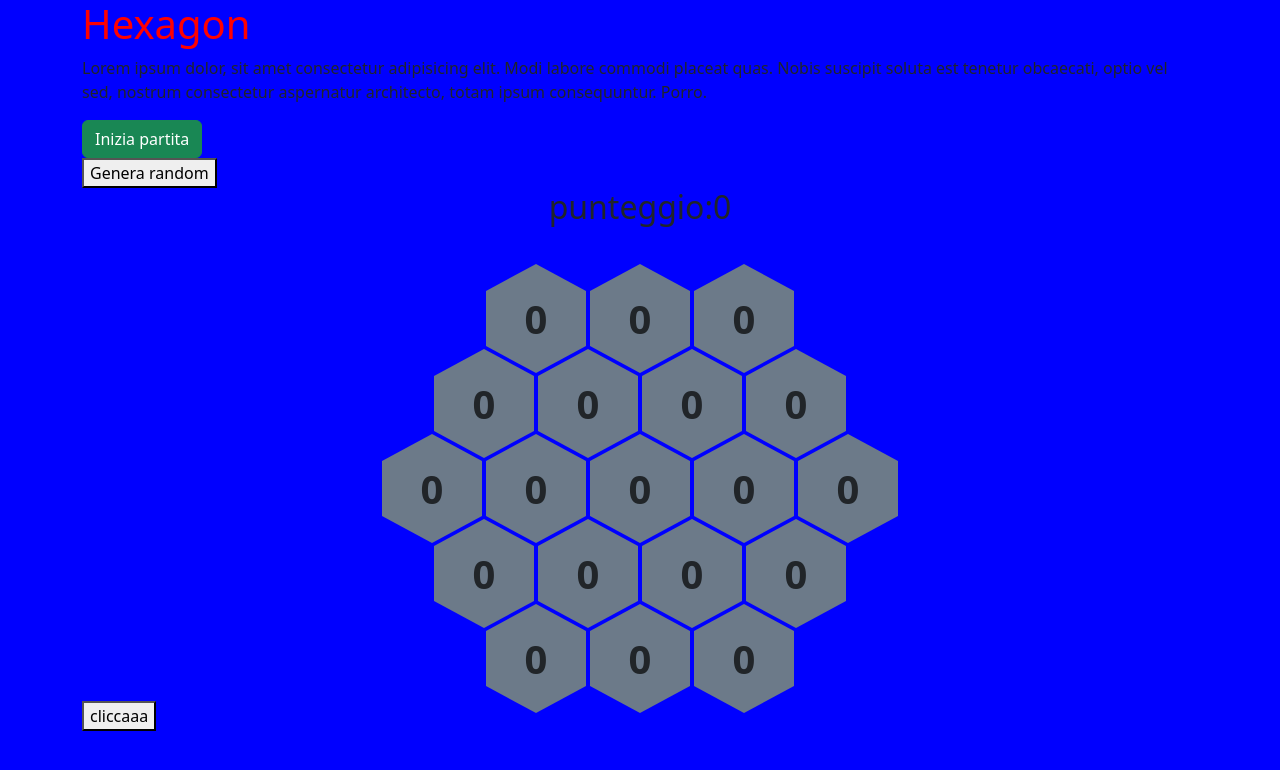
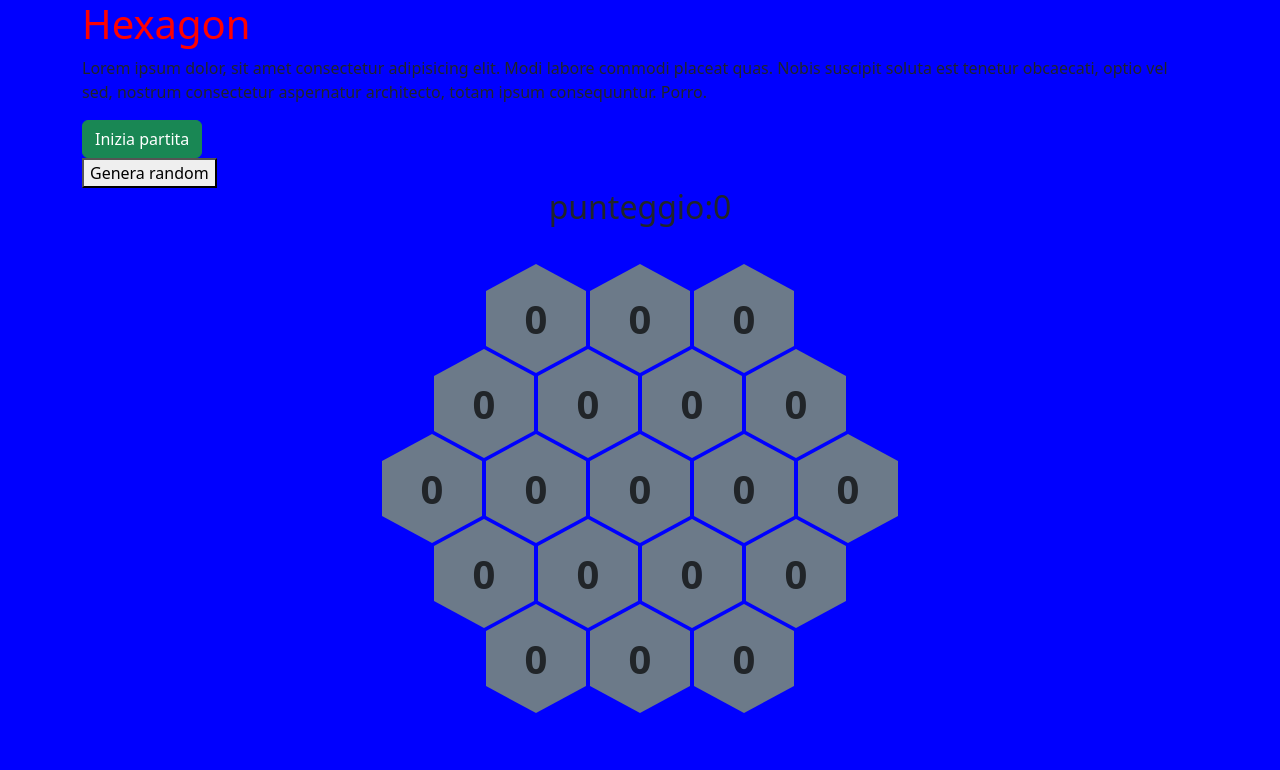
Before and after one commit to AlessandroCingolani/react-hexagon, a React (Vite) app: page / in a window 1280 px wide. Shown: the top 770 px of the page. Built offline with nearby package versions, Linux system fonts and the light colour scheme; the HTML template or start-up script is replaced by a standard one.

Commit message:
[del]:start game

```diff
--- a/src/App.jsx
+++ b/src/App.jsx
@@ -1,22 +1,14 @@
-import { useState } from "react";
 import "./app.scss";
 import "bootstrap/dist/css/bootstrap.min.css";
 import Title from "./components/Title/Title";
 import GameBoard from "./components/GameBoard/GameBoard";
 
 function App() {
-  const [startGame, setGame] = useState(false);
-
   return (
     <div className="main-container">
       <div className="container">
-        <Title startGame={setGame}></Title>
+        <Title></Title>
         <GameBoard></GameBoard>
-        <button
-          onClick={() => setGame((startGame) => (startGame = !startGame))}
-        >
-          cliccaaa
-        </button>
       </div>
     </div>
   );
```
